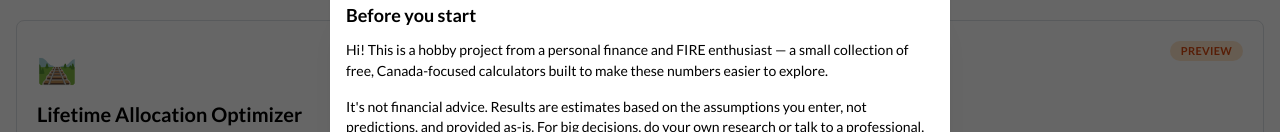
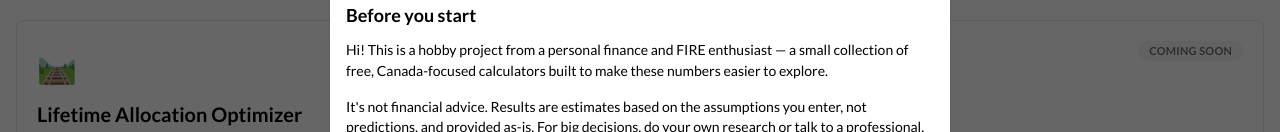
Before and after one commit to low-earth-orbit/rent-vs-buy, a Next.js app: page / in a window 1280 px wide. Shown: the part 297-429 px from the top of the page. Built offline with nearby package versions, Linux system fonts and the light colour scheme.

Commit message:
hide url

```diff
--- a/src/app/page.tsx
+++ b/src/app/page.tsx
@@ -52,8 +52,7 @@ const TOOLS: Tool[] = [
     title: "ACB Calculator",
     description:
       "Compute the adjusted cost basis of your non-registered holdings from a Wealthsimple activity export.",
-    href: "/acb",
-    status: "preview",
+    // href: "/acb",
   },
 ];
 
```
